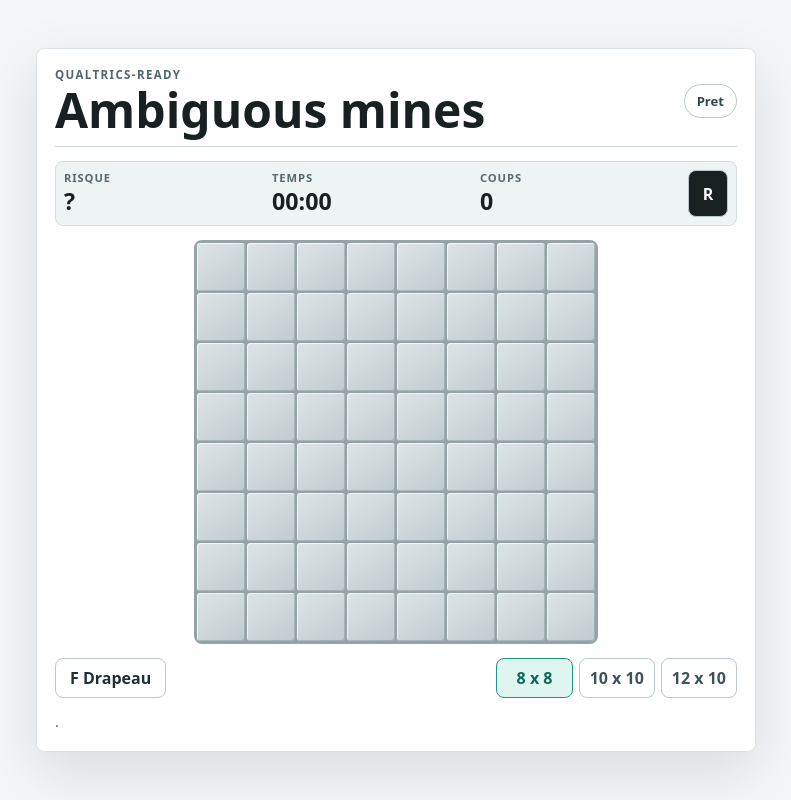
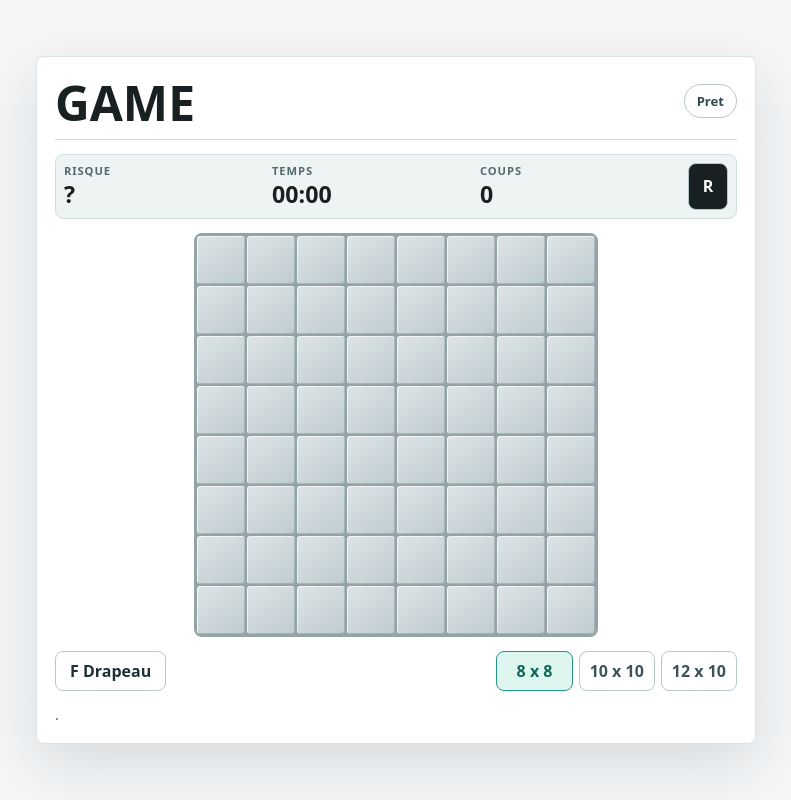
Before and after one commit to TonyData/TEST, a plain HTML site: page AmbiguousMines/index.html in a window 1280 px wide. Shown: the whole page, without its empty margins (244-1035 px from the left). Drawn offline with Linux system fonts and the light colour scheme.

Commit message:
Update index.html

```diff
--- a/AmbiguousMines/index.html
+++ b/AmbiguousMines/index.html
@@ -11,7 +11,7 @@
 <body>
   <main id="page" class="page">
     <section class="game">
-      <header class="top"><div><p class="eyebrow">Qualtrics-ready</p><h1>Ambiguous mines</h1></div><div id="status" class="status">Pret</div></header>
+      <header class="top"><div><p class="eyebrow"> </p><h1> GAME </h1></div><div id="status" class="status">Pret</div></header>
       <div class="score"><div><span>Risque</span><b>?</b></div><div><span>Temps</span><b id="time">00:00</b></div><div><span>Coups</span><b id="moves">0</b></div><button id="reset" class="reset" aria-label="Nouvelle partie"></button></div>
       <div class="board-wrap"><div id="board" class="board" role="grid"></div></div>
       <footer class="controls"><button id="flag" class="mode" type="button">F Drapeau</button><div id="presets" class="presets"></div></footer>
```
